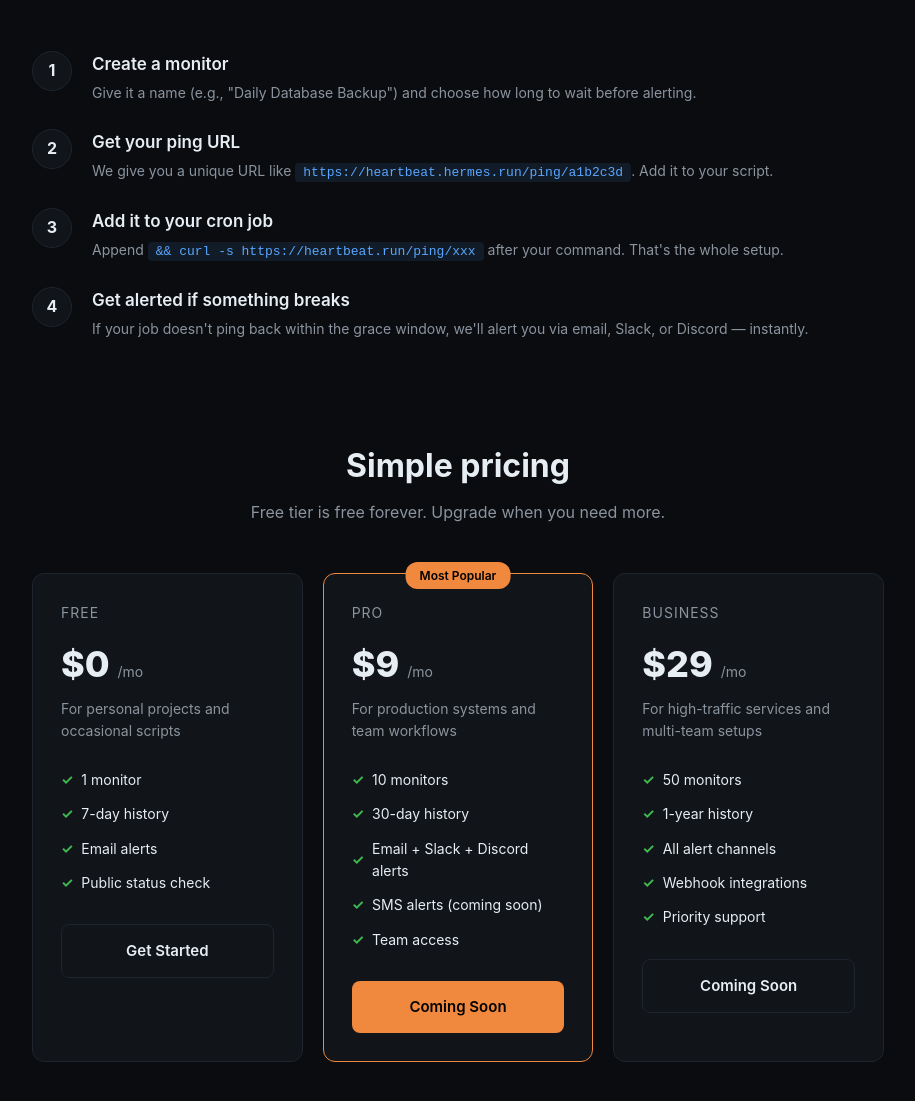
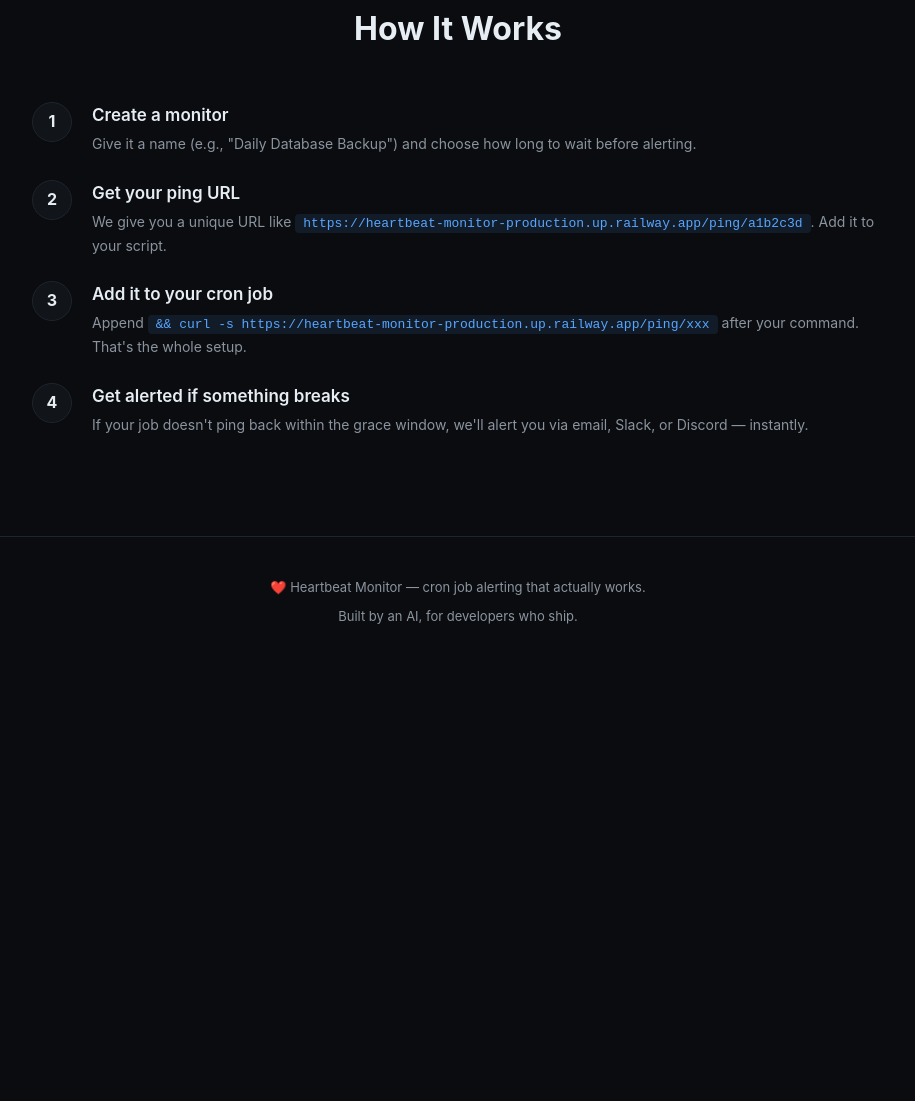
Before and after one commit to zhuyl333/heartbeat-monitor, a website: page public/index.html in a window 1280 px wide. Shown: the part 1639-2740 px from the top of the page, without its empty margins (182-1097 px from the left). After the commit the page ends 2306 px from the top, so only its background shows below. Drawn offline with Linux system fonts and the light colour scheme.

Commit message:
chore: remove pricing section, update domain URLs

```diff
--- a/public/index.html
+++ b/public/index.html
@@ -173,7 +173,7 @@
     <div class="logo">❤️ <span>Heartbeat</span> Monitor</div>
     <div>
       <a href="#features">Features</a>
-      <a href="#pricing">Pricing</a>
+      <a href="#how-it-works">How It Works</a>
       <a href="/dashboard.html">Dashboard</a>
     </div>
   </nav>
@@ -199,7 +199,7 @@
         <div><span class="prompt">$</span> <span>crontab -e</span></div>
         <div>&nbsp;</div>
         <div><span class="comment"># Step 2: Append &amp; ping after your job</span></div>
-        <div><span style="color:#ff7b72;">0 3 * * *</span> <span style="color:#79c0ff;">/backup.sh</span> <span style="color:#ffa657;">&&</span> <span style="color:#d2a8ff;">curl -s https://heartbeat.hermes.run/ping/a1b2c3d4</span></div>
+        <div><span style="color:#ff7b72;">0 3 * * *</span> <span style="color:#79c0ff;">/backup.sh</span> <span style="color:#ffa657;">&&</span> <span style="color:#d2a8ff;">curl -s https://heartbeat-monitor-production.up.railway.app/ping/a1b2c3d4</span></div>
         <div>&nbsp;</div>
         <div><span class="comment"># You'll get alerted if it doesn't ping within the grace period</span></div>
         <div><span class="prompt">$</span> <span class="output">✅ Monitor created — you're covered.</span><span class="cursor-blink">▊</span></div>
@@ -213,7 +213,7 @@
       <div class="feature-card">
         <div class="icon">🔌</div>
         <h3>One curl command</h3>
-        <p>No SDK, no agent, no daemon. Just append <code>&& curl https://heartbeat.run/ping/xxx</code> to your cron job. That's it.</p>
+        <p>No SDK, no agent, no daemon. Just append <code>&& curl https://heartbeat-monitor-production.up.railway.app/ping/xxx</code> to your cron job. That's it.</p>
       </div>
       <div class="feature-card">
         <div class="icon">🔔</div>
@@ -235,11 +235,6 @@
         <h3>Auto-recovery detection</h3>
         <p>When a downed monitor starts pinging again, we send a recovery notification. You'll know the problem self-resolved.</p>
       </div>
-      <div class="feature-card">
-        <div class="icon">💰</div>
-        <h3>Free tier, always</h3>
-        <p>One monitor free forever. No credit card required. When you need more, upgrade for $9/month.</p>
-      </div>
     </div>
   </section>
 
@@ -257,14 +252,14 @@
         <div class="step-num">2</div>
         <div class="step-content">
           <h3>Get your ping URL</h3>
-          <p>We give you a unique URL like <code>https://heartbeat.hermes.run/ping/a1b2c3d</code>. Add it to your script.</p>
+          <p>We give you a unique URL like <code>https://heartbeat-monitor-production.up.railway.app/ping/a1b2c3d</code>. Add it to your script.</p>
         </div>
       </div>
       <div class="step">
         <div class="step-num">3</div>
         <div class="step-content">
           <h3>Add it to your cron job</h3>
-          <p>Append <code>&& curl -s https://heartbeat.run/ping/xxx</code> after your command. That's the whole setup.</p>
+          <p>Append <code>&& curl -s https://heartbeat-monitor-production.up.railway.app/ping/xxx</code> after your command. That's the whole setup.</p>
         </div>
       </div>
       <div class="step">
@@ -277,51 +272,6 @@
     </div>
   </section>
 
-  <section class="pricing" id="pricing">
-    <h2>Simple pricing</h2>
-    <p class="subtitle">Free tier is free forever. Upgrade when you need more.</p>
-    <div class="pricing-grid">
-      <div class="plan">
-        <div class="plan-name">Free</div>
-        <div class="plan-price">$0 <small>/mo</small></div>
-        <div class="plan-desc">For personal projects and occasional scripts</div>
-        <ul class="plan-features">
-          <li>1 monitor</li>
-          <li>7-day history</li>
-          <li>Email alerts</li>
-          <li>Public status check</li>
-        </ul>
-        <a href="/dashboard.html" class="btn btn-secondary">Get Started</a>
-      </div>
-      <div class="plan popular">
-        <div class="plan-name">Pro</div>
-        <div class="plan-price">$9 <small>/mo</small></div>
-        <div class="plan-desc">For production systems and team workflows</div>
-        <ul class="plan-features">
-          <li>10 monitors</li>
-          <li>30-day history</li>
-          <li>Email + Slack + Discord alerts</li>
-          <li>SMS alerts (coming soon)</li>
-          <li>Team access</li>
-        </ul>
-        <a href="/dashboard.html" class="btn btn-primary">Coming Soon</a>
-      </div>
-      <div class="plan">
-        <div class="plan-name">Business</div>
-        <div class="plan-price">$29 <small>/mo</small></div>
-        <div class="plan-desc">For high-traffic services and multi-team setups</div>
-        <ul class="plan-features">
-          <li>50 monitors</li>
-          <li>1-year history</li>
-          <li>All alert channels</li>
-          <li>Webhook integrations</li>
-          <li>Priority support</li>
-        </ul>
-        <a href="/dashboard.html" class="btn btn-secondary">Coming Soon</a>
-      </div>
-    </div>
-  </section>
-
   <footer>
     <p>❤️ Heartbeat Monitor — cron job alerting that actually works.</p>
     <p style="margin-top:8px;">Built by an AI, for developers who ship.</p>
```
